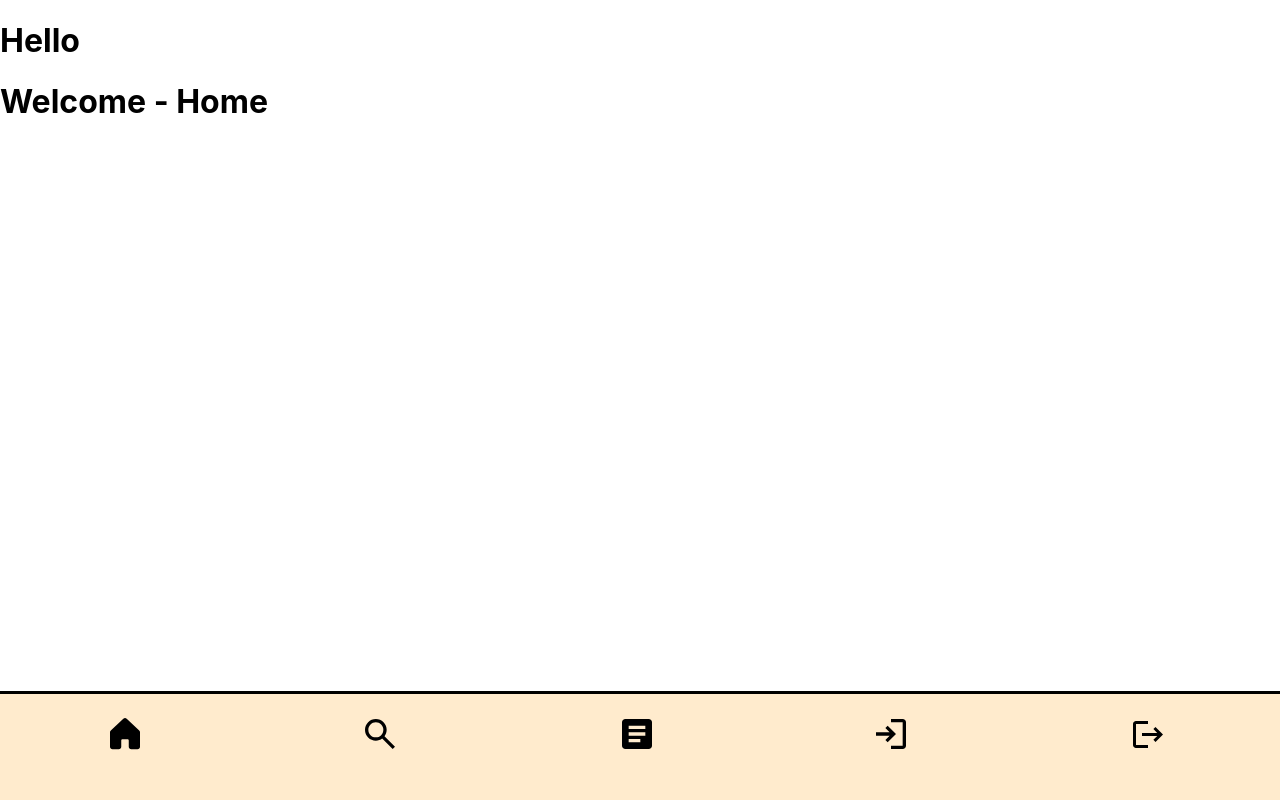
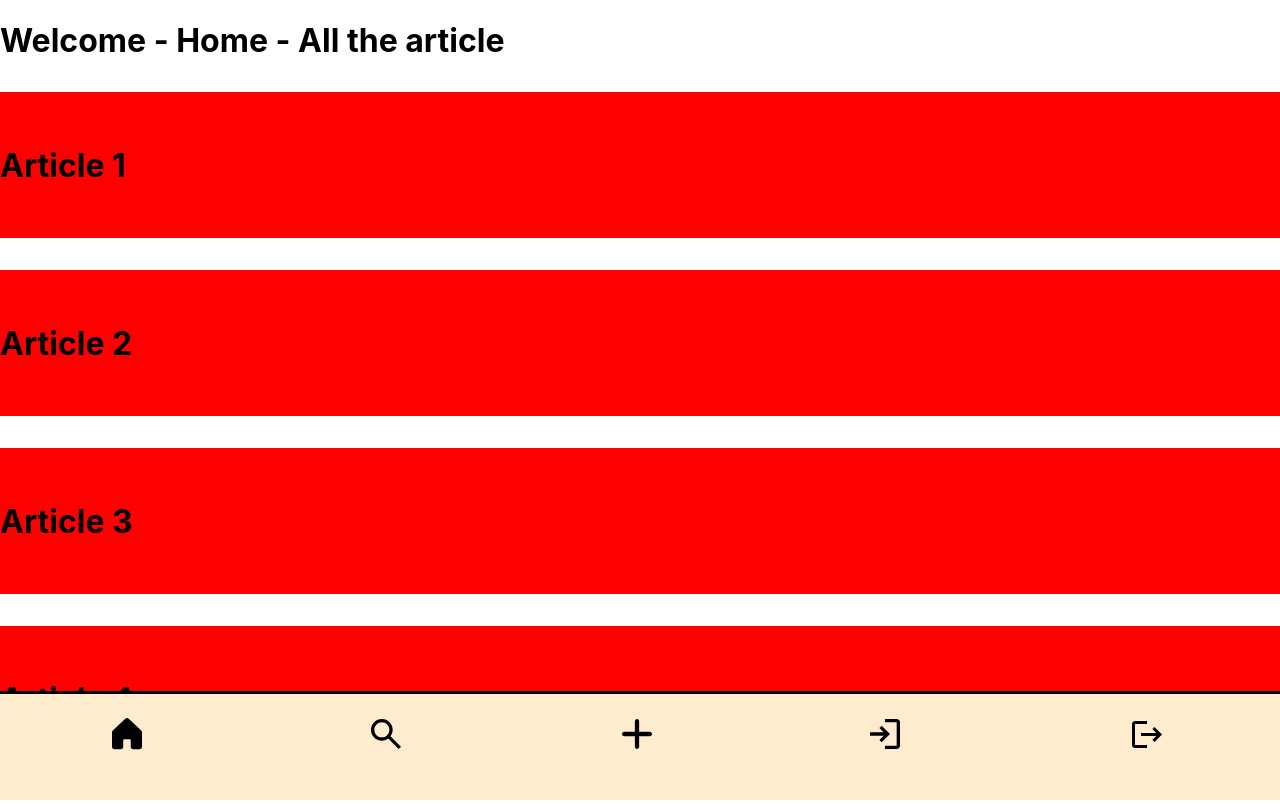
Before and after one commit to valentin-verin/Ecoal, a React (Create React App) app in the folder client/: page / in a window 1280 px wide. Built offline with nearby package versions, Linux system fonts and the light colour scheme.

Commit message:
Skeleton React

```diff
--- /dev/null
+++ b/client/src/AddArticle/addarticle.js
@@ -0,0 +1,12 @@
+import styles from './addarticle.module.css'
+
+    function Addarticle() {
+
+        return (
+        <>
+            <h1 className={styles.h1}>Add Article</h1>
+        </>
+        )
+    }
+
+export default Addarticle;
--- a/client/src/App.js
+++ b/client/src/App.js
@@ -5,20 +5,19 @@ import Article from './Article/article';
 import Signup from './Signup/signup';
 import Login from './Login/login';
 import NoMatch from './NoMatch/nomatch';
+import Addarticle from './AddArticle/addarticle';
 import {Routes, Route, Link} from 'react-router-dom';
 import homeimg from './img/home.svg';
 import searchimg from './img/search.svg';
-import articleimg from './img/article.svg';
 import loginimg from './img/login.svg';
 import logoutimg from './img/logout.svg';
+import addarticle from './img/addarticle.svg';
 
 console.log(homeimg);
 
 function App() {
   return (
     <>
-
-      <h1>Hello</h1>
 
       <nav className='navbar'>
         <div className="icon-container">
@@ -30,8 +29,8 @@ function App() {
           <span className="icon-label">Search</span>
         </div>
         <div className="icon-container">
-          <Link to="/article" className='link'><img src={articleimg} className="icon" alt="Home" /></Link>
-          <span className="icon-label">Article</span>
+          <Link to="/addarticle" className='link'><img src={addarticle} className="icon" alt="Home" /></Link>
+          <span className="icon-label">Add</span>
         </div>
         <div className="icon-container">
           <Link to="/login" className='link'><img src={loginimg} className="icon" alt="Home" /></Link>
@@ -47,6 +46,7 @@ function App() {
         <Route exact={true} path="/" element={<Home/>}/>
         <Route exact={true} path="/research" element={<Research />} />
         <Route exact={true} path="/article" element={<Article />} />
+        <Route exact={true} path="/Addarticle" element={<Addarticle />} />
         <Route exact={true} path="/login" element={<Login />} />
         <Route exact={true} path="/signup" element={<Signup />} />
         <Route path="*" element={<NoMatch />} />
--- a/client/src/Article/article.js
+++ b/client/src/Article/article.js
@@ -4,7 +4,20 @@ import styles from './article.module.css'
 
         return (
         <>
-            <h1>Article</h1>
+        <div className={styles.allCard}>
+            <div className={styles.card}>
+                <h1>Article 1</h1>
+            </div>
+            <div className={styles.card}>
+                <h1>Article 2</h1>
+            </div>
+            <div className={styles.card}>
+                <h1>Article 3</h1>
+            </div>
+            <div className={styles.card}>
+                <h1>Article 4</h1>
+            </div>
+        </div>
         </>
         )
     }
--- a/client/src/Article/article.module.css
+++ b/client/src/Article/article.module.css
@@ -0,0 +1,5 @@
+.card{
+    background-color: red;
+    padding: 2rem 0;
+    margin: 2rem 0;
+}
--- a/client/src/Home/home.js
+++ b/client/src/Home/home.js
@@ -1,11 +1,13 @@
 import styles from './home.module.css'
+import Article from '../Article/article';
 
 
     function Home() {
 
         return (
         <>
-            <h1>Welcome - Home</h1>
+            <h1>Welcome - Home - All the article</h1>
+            <Article />
         </>
         )
     }
--- a/client/src/Login/login.js
+++ b/client/src/Login/login.js
@@ -4,7 +4,7 @@ import styles from './login.module.css'
 
         return (
         <>
-            <h1 className={styles.h1}>Welcome - Login</h1>
+            <h1 className={styles.h1}>Login</h1>
         </>
         )
     }
--- a/client/src/Research/research.js
+++ b/client/src/Research/research.js
@@ -5,7 +5,7 @@ import styles from './research.module.css'
 
         return (
         <>
-            <h1>Research</h1>
+            <h1>Research your article</h1>
         </>
         )
     }
--- a/client/src/Signup/signup.js
+++ b/client/src/Signup/signup.js
@@ -4,7 +4,7 @@ import styles from './signup.module.css'
 
         return (
         <>
-            <h1>Welcome - Home</h1>
+            <h1>Sign up</h1>
         </>
         )
     }
```
Also changed, not shown: client/src/AddArticle/addarticle.module.css (added), client/src/img/addarticle.svg (added), 1 other file (tests, documents, lock files or other folders).
